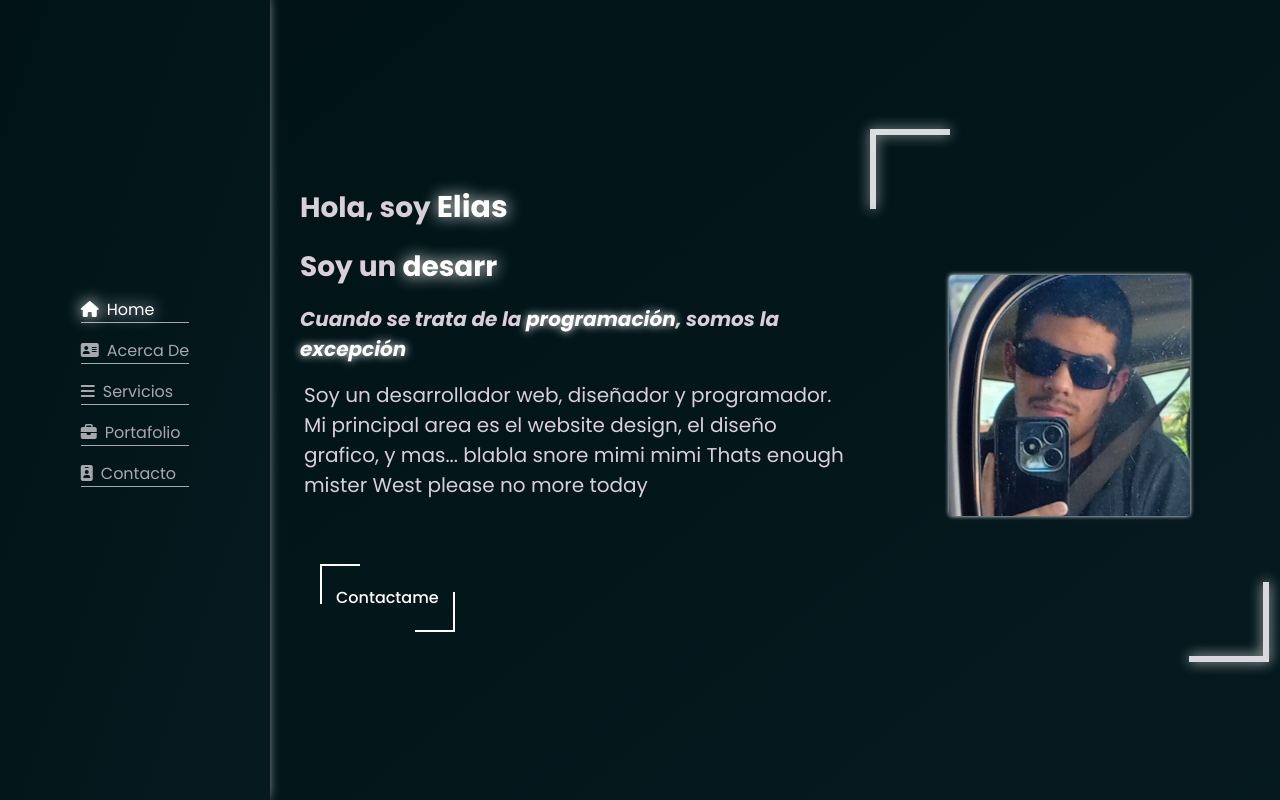
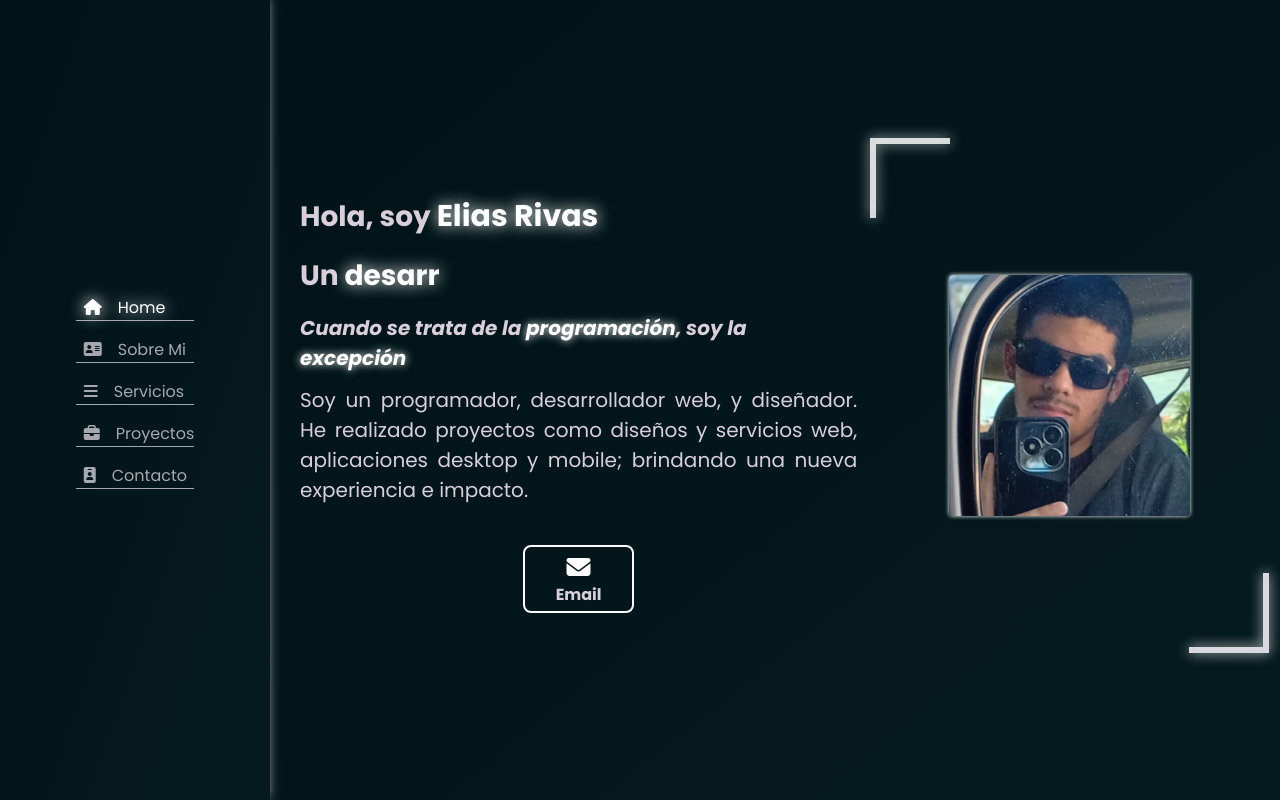
Before and after one commit to elyazrdc/Curso-de-Programacion-Logros, a PHP site: the page made by Modulo 2/Portafolio/index.html in a window 1280 px wide. Run offline with PHP 8.4, Linux system fonts and the light colour scheme; some libraries are stand-ins or nearby versions; some web fonts are replaced.

Commit message:
portafolio

```diff
--- a/Modulo 2/Portafolio/index.html
+++ b/Modulo 2/Portafolio/index.html
@@ -11,7 +11,7 @@
 <body>
     <div class="main-container">
     <!-- Inicio Aside -->
-        <aside>
+        <aside data-aos="fade-right" data-aos-duration="2000">
 
             <div class="nav-toggler">
                 <i class="fa-solid fa-bars"></i>
@@ -19,26 +19,33 @@
             </div>
             <ul>
                 <li id="home-link" class="aside-item active"><a href="#" ><i class="fa-solid fa-house"></i>Home</a></li>
-                <li id="about-link" class="aside-item"><a href="#" ><i class="fa-solid fa-address-card"></i>Acerca De</a></li>
+                <li id="about-link" class="aside-item"><a href="#" ><i class="fa-solid fa-address-card"></i>Sobre Mi</a></li>
                 <li id="service-link" class="aside-item"><a href="#"><i class="fa-solid fa-bars"></i>Servicios</a></li>
-                <li id="portfolio-link" class="aside-item"><a href="#portfolio-section"><i class="fa-solid fa-briefcase"></i>Portafolio</a></li>
-                <li id="contact-link" class="aside-item"><a href="#contact-section"><i class="fa-solid fa-id-badge"></i>Contacto</a></li>
+                <li id="portfolio-link" class="aside-item"><a href="#"><i class="fa-solid fa-briefcase"></i>Proyectos</a></li>
+                <li id="contact-link" class="aside-item"><a href="#"><i class="fa-solid fa-id-badge"></i>Contacto</a></li>
             </ul>
         </aside>
     <!-- Final Aside  -->
 
     <!-- Main Content  -->
         <div class="main-content">
-            <section class="home section " id="home-section" >
+            <section class="home section" id="home-section" >
 
                 <div class="container">
                     <div class="row">
                         <div class="home-info padding-16">
-                            <h3 class="hello">Hola, soy <span class="name">Elias</span></h3>
-                            <h3 class="my-profession">Soy un <span class="typing" id="typing"></span></h3>
-                            <h3 class="slogan">Cuando se trata de la <span>programación</span>, somos la <span>excepción</span></h3>
-                            <p>Soy un desarrollador web, diseñador y programador. Mi principal area es el website design, el diseño grafico, y mas... blabla snore mimi mimi Thats enough mister West please no more today</p>
-                            <a href="#contact-section" class="btn">Contactame</a>
+                            <h3 class="hello">Hola, soy <span class="name">Elias Rivas</span></h3>
+                            <h3 class="my-profession">Un <span class="typing" id="typing"></span></h3>
+                            <h3 class="slogan">Cuando se trata de la <span>programación</span>, soy la <span>excepción</span></h3>
+                            <p>Soy un programador, desarrollador web, y diseñador. He realizado proyectos como diseños y servicios web, aplicaciones desktop y mobile; brindando una nueva experiencia e impacto.</p>
+
+                            <div class="contact-info-item padding-16">
+                                <a href="mailto:eliasdavid200412@gmail.com?subject=Contacto%20desde%20Portafolio&body=Hola">
+                                    <i class="fa-solid fa-envelope contact-info-item-icon"></i>
+                                    <h4>Email</h4>
+                                </a>
+                                <!-- <p>eliasdavid200412@gmail.com</p> -->
+                            </div>
                         </div>
                         <div class="home-img padding-16">
                             <img src="assets/photo_2025-07-10_01-32-08.jpg"  alt="">
@@ -58,14 +65,14 @@
                         <div class="about-content padding-16">
                             <div class="about-text">
                                 <h3>Soy Elias Rivas, <span class="name">Desarrollador Web</span></h3>
-                                <p>Lorem ipsum dolor, sit amet consectetur adipisicing elite</p>
+                                <p>Asi que, soy un programador, me gusta realizar distintos proyectos en base a las tecnologias que domino y sobretodo, proyectos personales en base a mis gustos. Estos gustos se han convertido en mi carrera y, hoy por hoy, en lo que me dedico. La resolucion y optimizacion de problemas es lo principal a  la hora de programar, y mi principal objetivo es que mis servicios y productos den lo mejor de si.</p>
                             </div>
 
                             <div class="row">
                                 <div class="personal-info padding-16">
                                     <div class="row">
                                         <div class="info-item">
-                                            <p>Cumpleaño<span>20 septiembre</span></p>
+                                            <p>Cumpleaños<span>20 de septiembre</span></p>
                                         </div>
                                         <div class="info-item">
                                             <p>Edad<span>20</span></p>
@@ -74,7 +81,7 @@
                                             <p>Email<span>eliasdavid200412@gmail.com</span></p>
                                         </div>
                                         <div class="info-item">
-                                            <p>Tlf<span>412-7663390</span></p>
+                                            <p>Tlf<span>+58 412-7663390</span></p>
                                         </div>
                                         <div class="info-item">
                                             <p>Degree<span>20 sept</span></p>
@@ -205,7 +212,7 @@
                     </div>
                     <div class="row">
                         <div class="portfolio-heading padding-16">
-                            <h2>Mis Ultimos Proyectos</h2>
+                            <h2>Mis Proyectos</h2>
                         </div>
                     </div>
                     <div class="row">
@@ -213,22 +220,41 @@
                         <div class="portfolio-item padding-16">
                             <div class="portfolio-item-inner">
                                 <div class="portfolio-img">
-                                    <img src="assets/ford_gt.jpg" alt="">
+                                    <img src="assets/Revista de Autos.png" alt="">
                                 </div>
-                                <h3>Landing Page Revista de Autos</h3>
-                                <p>Un blog de autos</p>
-                                <p>Hecho con HTML,CSS y JavaScript</p>
+                                <h2>Revista de Autos</h2>
+                                <p>Tiene detalles y caracteristicas de los autos presentados</p>
+                                <!-- <div class="portafolio-tech"> -->
+                                    <!-- <i class="fa-brands fa-html5"></i>
+                                    <i class="fa-brands fa-css3-alt"></i>
+                                    <i class="fa-brands fa-js"></i> -->
+                                <!-- </div> -->
                             </div>
                         </div>
 
                         <div class="portfolio-item padding-16">
                             <div class="portfolio-item-inner">
                                 <div class="portfolio-img">
-                                    <!-- <img src="assets/bar_girl.jpeg" alt=""> -->
-                                     <img src="assets/Reclamos_Proyecto.png" alt="Sistema de Reclamos">
+                                     <img src="assets/Moon_Phases.png" alt="Fases de la Luna">
                                 </div>
-                                <h3>Sistema de Reclamos</h3>
-                                <p>Localidad Maracaibo, Zulia, Venezuela</p>
+                                <h2>Fases de la Luna</h2>
+                                <p>Pagina web que muestra la fase de la luna actual con tematica de Moon Knight</p>
+                                <!-- <i class="fa-brands fa-html5"></i>
+                                <i class="fa-brands fa-css3-alt"></i>
+                                <i class="fa-brands fa-js"></i> -->
+
+                            </div>
+                        </div>
+
+                        <div class="portfolio-item padding-16">
+                            <div class="portfolio-item-inner">
+                                <div class="portfolio-img">
+                                     <img src="assets/Informes_Proyecto.png" alt="Sistema de Reclamos">
+                                </div>
+                                <h2>Servicio de Gestion</h2>
+                                <p>Desktop App conectada a una base de datos, registra informes de la alcaldia. Maracaibo, Zulia, Venezuela</p>
+                                <!-- <p>Electron JS<i class="fa-brands fa-js"></i></p> -->
+
                             </div>
                         </div>
 
@@ -267,27 +293,27 @@
                     </div>
                     <h3 class="contact-title">¿Tienes alguna pregunta?</h3>
                     <h4 class="contact-sub-title">Contactame</h4>
-                    <div class="row">
+                    <div class="row gap-8">
                         <div class="contact-info-item padding-16">
-                            <i class="fa-brands fa-whatsapp"></i>
+                            <i class="fa-brands fa-whatsapp contact-info-item-icon"></i>
                             <h4>Numero telefonico</h4>
-                            <p>0412 766 3390</p>
+                            <!-- <p>+58 412 766 3390</p> -->
                         </div>
 
                         <div class="contact-info-item padding-16">
-                            <i class="fa-solid fa-envelope"></i>
+                            <i class="fa-solid fa-envelope contact-info-item-icon"></i>
                             <h4>Email</h4>
-                            <p>eliasdavid200412@gmail.com</p>
+                            <!-- <p>eliasdavid200412@gmail.com</p> -->
+                        </div>
+                        <div class="contact-info-item padding-16 ">
+                            <i class="fa-brands fa-linkedin contact-info-item-icon"></i>
+                            <h4>Linkedin</h4>
+                            <!-- <p>eliasdavid2004</p> -->
                         </div>
                         <div class="contact-info-item padding-16">
-                            <i class="fa-brands fa-linkedin"></i>
-                            <h4>Linkedin</h4>
-                            <p>eliasdavid2004</p>
-                        </div>
-                        <div class="contact-info-item padding-16">
-                            <i class="fa-brands fa-instagram"></i>
+                            <i class="fa-brands fa-instagram contact-info-item-icon"></i>
                             <h4>Instagram</h4>
-                            <p>eliasrdc__</p>
+                            <!-- <p>eliasrdc__</p> -->
                         </div>
                     </div>
                 </div>
--- a/Modulo 2/Portafolio/style.css
+++ b/Modulo 2/Portafolio/style.css
@@ -35,9 +35,35 @@ body {
     box-sizing: border-box;
 }
 
+/* SCROLL STYLES */
+
+::-webkit-scrollbar {
+    width: 8px;
+}
+
+::-webkit-scrollbar-thumb {
+    background: var(--text-white-50) !important;
+    border-radius: 2em;
+}
+
+/* ::-webkit-scrollbar-thumb:hover {
+    background: var(--bg-black-100) !important;
+    transition: all 0.3s ease;
+} */
+
+::-webkit-scrollbar-track {
+    background: var(--bg-gradient-dark);
+    /* border-radius: 3em; */
+}
+
+
+
 .main-content {
     padding-left: 270px;
+    animation: fadeIn 3s ease;  /* timing-function delay iteration-count direction fill-mode; */
 }
+
+
 /*
 .main-img {
     width: 400px;
@@ -48,19 +74,23 @@ body {
     background: var(--bg-gradient-dark);
     /* min-height: 100vh; */
     display: block;
-    /* position: fixed;
-    left: 270px;
-    top: 0;
-    right: 0;
-    z-index: 0; */
+
     opacity: 1;
     visibility: visible !important;
     min-height: 100vh;
     padding: 0 30px;
     color: var(--text-white-900);
-    transform: translateX(0);
+    /* transform: translateX(0); */
+    /* animation: slideToRight 1.5s ease; */
+    /* transition: 0.4s all; */
+}
 
-    transition: 0.4s all;
+.slideToRight {
+    animation: slideToRight 2s ease;
+}
+
+.fadeIn {
+    animation: fadeIn 3s ease;
 }
 
 .hidden {
@@ -340,9 +371,11 @@ h3.my-profession {
 }
 
 .home-info p {
-    margin-bottom: 70px;
+    margin-bottom: 40px;
     font-size: 20px;
     color: var(--text-white-50);
+    text-align: justify;
+    padding: 0;
 }
 
 .btn {
@@ -657,28 +702,40 @@ h3.my-profession {
 }
 
 .portfolio-item {
-    flex: 0 0 33.33%;
-    max-width: 33.33%;
+    flex: 0 0 50%;
+    max-width: 50%;
     cursor: pointer;
     margin: 12px 0px;
+    transition: all 0.5s ease;
+}
+
+.portfolio-item:hover {
+    filter: drop-shadow(0 0 2px var(--skin-color));
+    /* box-shadow: 0px 0px 8px var(--skin-color); */
 }
 
 .portfolio-item-inner {
     width: 100%;
-    border: 2px solid var(--bg-black-50);
+    min-height: 360px;
+    border: 2px solid var(--text-white-50);
     border-radius: 4px;
     color: var(--text-white-50);
-    padding: 4px;
+    /* padding: 4px; */
     box-shadow: 0px 0px 2px white;
 }
 
-.portfolio-item-inner h3,p {
-    padding: 4px;
+.portfolio-item-inner h2,p,i {
+    padding: 4px 8px;
+}
+
+.portfolio-item-inner i {
+    font-size: 40px;
+    color: var(--text-white-50);
 }
 
 .portfolio-img {
 
-    flex: 0 0 33.33%;
+    flex: 0 0 50%;
     /* height: 300px; */
     /* max-width: 33.33%; */
     /* max-height: 100%; */
@@ -699,18 +757,26 @@ h3.my-profession {
 }
 
 .contact-sub-title {
-    color: var(--text-black-900);
+    color: var(--text-900);
     font-size: 16px;
     margin-bottom: 60px;
 }
 
 .contact-info-item {
-    flex: 0 0 25%;
-    max-width: 25%;
+    flex: 0 0 100%;
+    max-width: 20%;
     text-align: center;
+    padding: 4px;
+    border: 2px solid var(--bg-black-100);
+    border-radius: 8px;
+    margin: auto;
 }
 
-.contact-info-item i {
+.contact-info-item a {
+    color: var(--text-900);
+}
+
+.contact-info-item-icon {
     font-size: 24px;
     color: var(--skin-color);
 }
```
Also changed, not shown: other parts of Modulo 2/Portafolio/style.css (+66 -10 lines), Modulo 2/Portafolio/app.js (+44 -7 lines), Modulo 2/Portafolio/assets/Informes_Proyecto.png (added), Modulo 2/Portafolio/assets/Moon_Phases.png (added), Modulo 2/Portafolio/assets/Revista de Autos.png (added), 1 other file.
